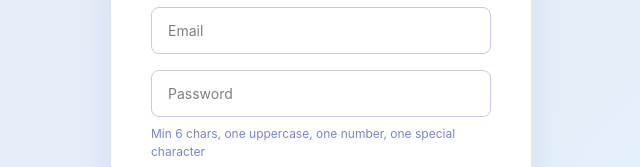
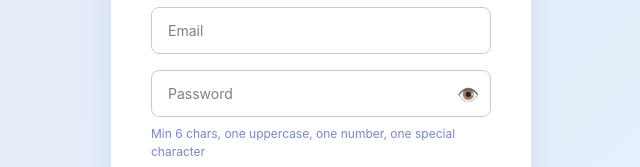
Before and after one commit to swara546/cp-tracker, a React (Vite) app in the folder cpfrontend/: page /register in a window 1280 px wide. Shown: the part 351-518 px from the top of the page, without its empty margins (319-959 px from the left). Built offline with nearby package versions, Linux system fonts and the light colour scheme.

Commit message:
added password visibility toggle

```diff
--- a/cpfrontend/src/pages/Login.jsx
+++ b/cpfrontend/src/pages/Login.jsx
@@ -7,6 +7,7 @@ const Login = () => {
   const [form, setForm] = useState({ username: "", password: "" });
   const navigate = useNavigate();
   const { login } = useAuth();
+  const [showPassword, setShowPassword] = useState(false);
 
   const handleChange = (e) => {
     setForm({ ...form, [e.target.name]: e.target.value });
@@ -56,14 +57,27 @@ const Login = () => {
             onChange={handleChange}
             style={{ padding: "12px 16px", borderRadius: "8px", border: "1px solid #c5cae9", fontSize: "14px", outline: "none" }}
           />
+          <div style={{ position: "relative" }}>
               <input
                   name="password"
-            type="password"
+                  type={showPassword ? "text" : "password"}
                   placeholder="Password"
                   autoComplete="current-password"
                   onChange={handleChange}
-            style={{ padding: "12px 16px", borderRadius: "8px", border: "1px solid #c5cae9", fontSize: "14px", outline: "none" }}
+                  style={{
+                      padding: "12px 16px", borderRadius: "8px",
+                      border: "1px solid #c5cae9", fontSize: "14px",
+                      outline: "none", width: "100%", boxSizing: "border-box"
+                  }}
               />
+              <span onClick={() => setShowPassword(!showPassword)}
+                  style={{
+                      position: "absolute", right: "12px", top: "50%",
+                      transform: "translateY(-50%)", cursor: "pointer", fontSize: "18px"
+                  }}>
+                  {showPassword ? "🙈" : "👁️"}
+              </span>
+          </div>
           <button type="submit" style={{
             padding: "12px", background: "linear-gradient(135deg, #2d3561, #7986cb)",
             color: "white", border: "none", borderRadius: "8px", fontSize: "16px", cursor: "pointer", marginTop: "8px"
--- a/cpfrontend/src/pages/Register.jsx
+++ b/cpfrontend/src/pages/Register.jsx
@@ -5,6 +5,7 @@ import BASE_URL from "../config";
 const Register = () => {
   const [form, setForm] = useState({ username: "", email: "", password: "" });
   const [error, setError] = useState("");
+  const [showPassword, setShowPassword] = useState(false);
   const navigate = useNavigate();
 
   const handleChange = (e) => {
@@ -77,7 +78,27 @@ const Register = () => {
         <form onSubmit={handleSubmit} style={{ display: "flex", flexDirection: "column", gap: "16px" }}>
           <input name="username" placeholder="Username" onChange={handleChange} style={inputStyle} autoComplete="username" />
           <input name="email" placeholder="Email" onChange={handleChange} style={inputStyle} autoComplete="email" />
-          <input name="password" type="password" placeholder="Password" onChange={handleChange} style={inputStyle} autoComplete="new-password" />
+          <div style={{ position: "relative" }}>
+            <input
+                name="password"
+                type={showPassword ? "text" : "password"}
+                placeholder="Password"
+                autoComplete="current-password"
+                onChange={handleChange}
+                style={{
+                    padding: "12px 16px", borderRadius: "8px",
+                    border: "1px solid #c5cae9", fontSize: "14px",
+                    outline: "none", width: "100%", boxSizing: "border-box"
+                }}
+            />
+            <span onClick={() => setShowPassword(!showPassword)}
+                style={{
+                    position: "absolute", right: "12px", top: "50%",
+                    transform: "translateY(-50%)", cursor: "pointer", fontSize: "18px"
+                }}>
+                {showPassword ? "🙈" : "👁️"}
+            </span>
+        </div>
           <p style={{ color: "#7986cb", fontSize: "12px", margin: "-8px 0" }}>
             Min 6 chars, one uppercase, one number, one special character
           </p>
```
Lines whose indentation alone changed are shown as unchanged.
